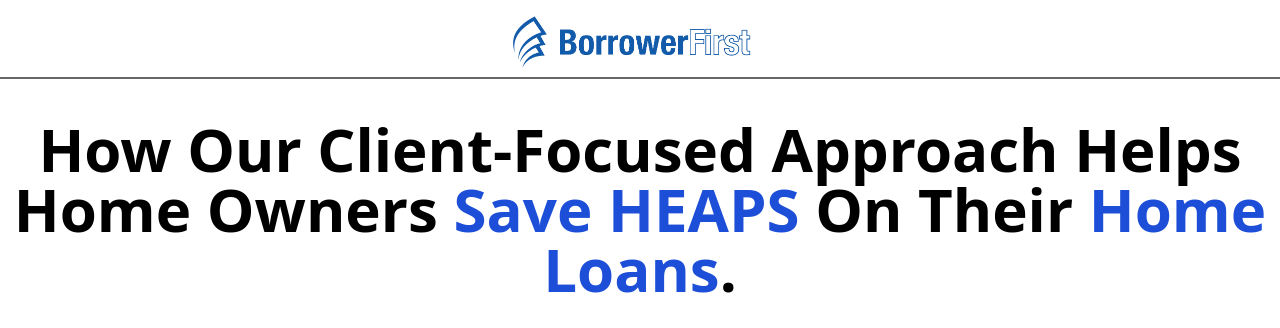
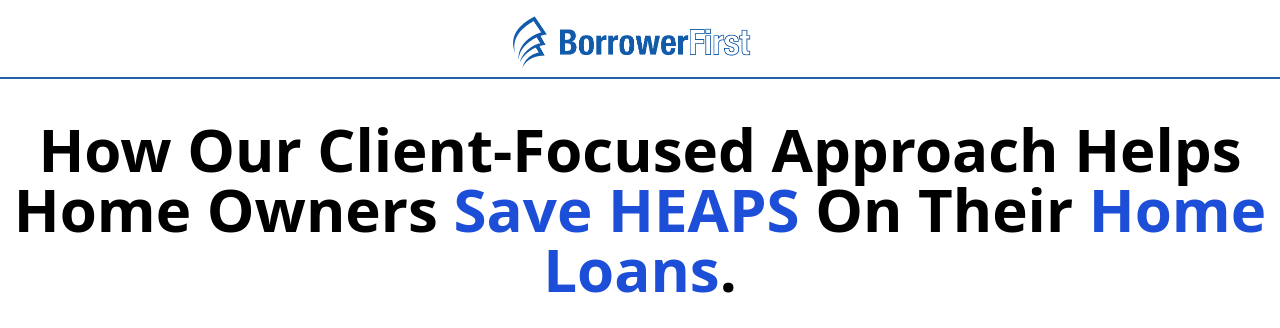
Before and after one commit to sahelzaff/Borrower-First, a website: page index.html in a window 1280 px wide. Shown: the top 328 px of the page. Drawn offline with nearby package versions, Linux system fonts and the light colour scheme; grey boxes are pictures that could not be loaded.

Commit message:
Update index.html

```diff
--- a/index.html
+++ b/index.html
@@ -19,7 +19,7 @@
 
 <body class="__className_aaf875">
     <div class="overflow-hidden">
-        <header class="w-screen py-2 flex justify-center bg-white" style="border-bottom:0.15rem solid rgba(0, 0, 0, 0.596) ;
+        <header class="w-screen py-2 flex justify-center bg-white" style="border-bottom:0.15rem solid #2162a4 ;
          ">
             <div class="pt-2 mr-4 cursor-pointer"><a href="https://www.refinsave.com.au" target="_blank"
                     rel="noopener noreferrer"><img alt="Refine Save" loading="lazy" width="240" height="50"
```
